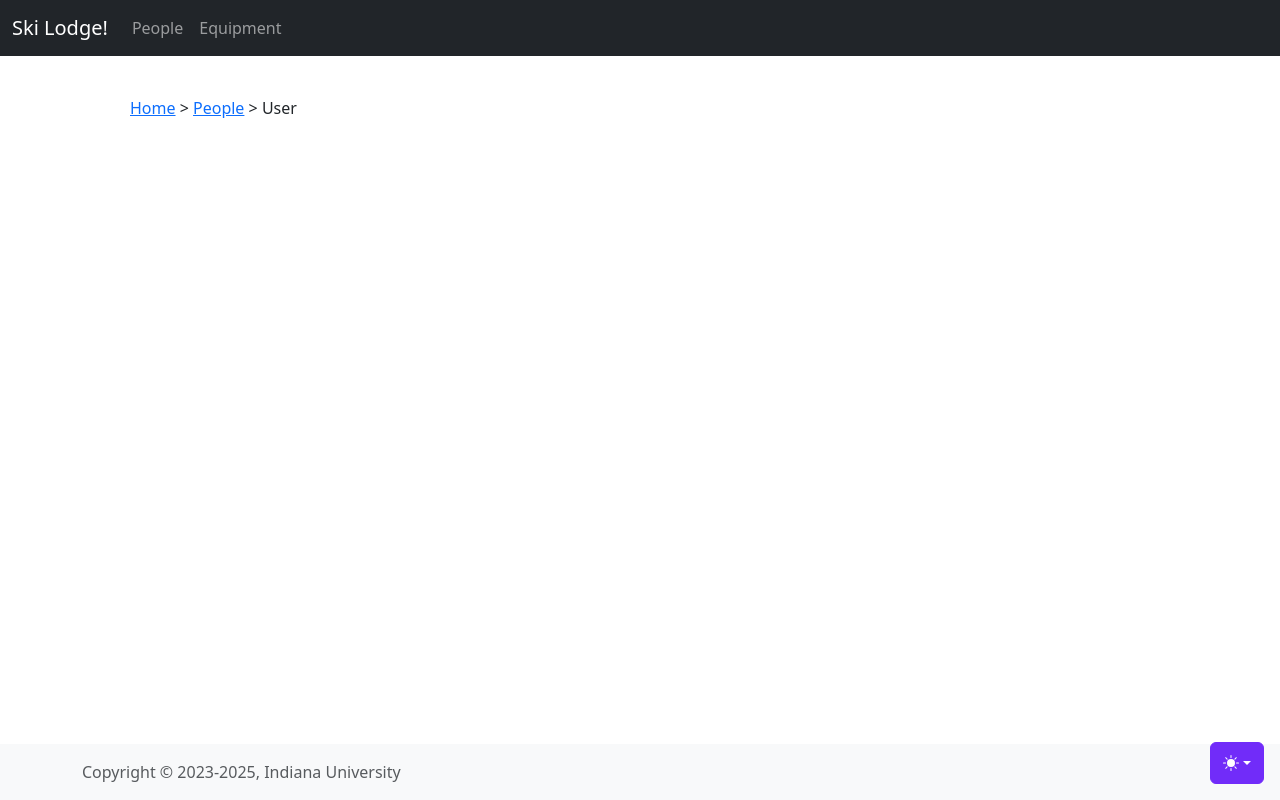
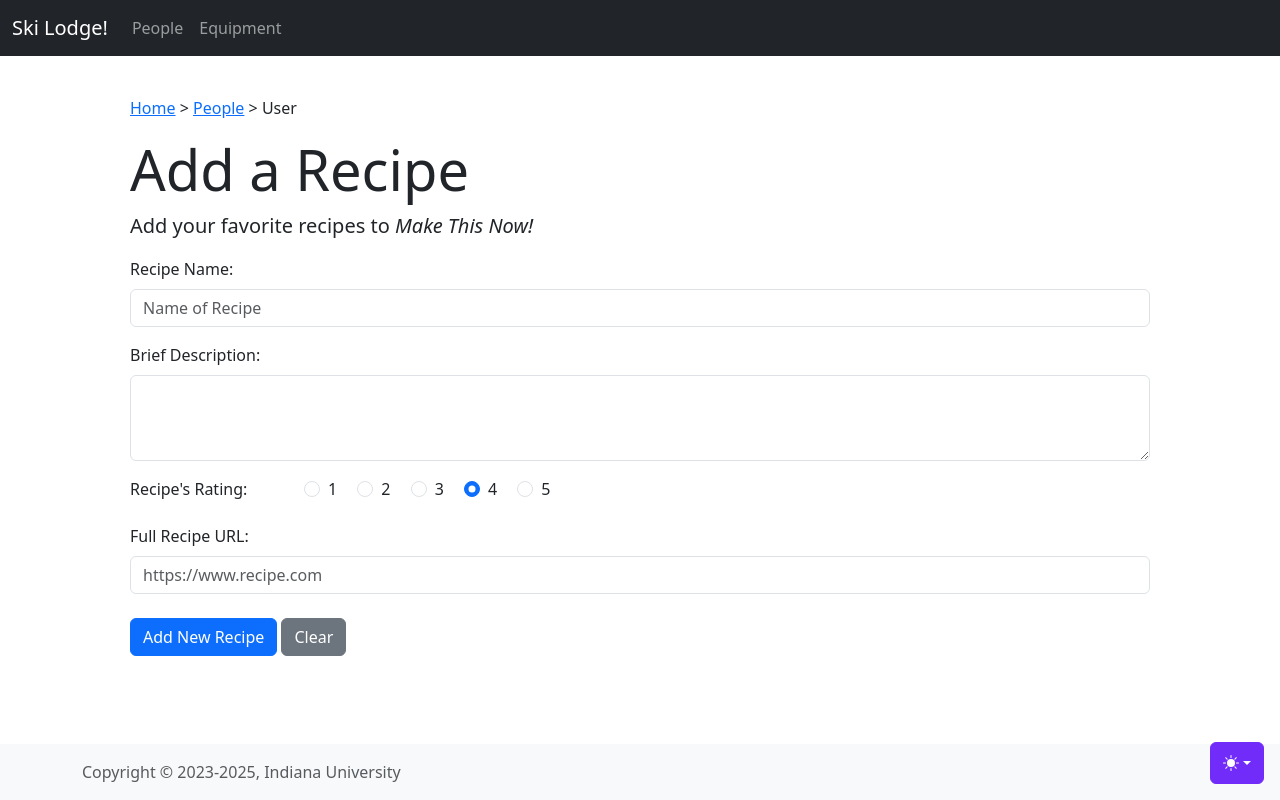
Before and after one commit to matthew-mills182/ski-lodge, a Flask app: page /people/person_id/ in a window 1280 px wide. Run offline with Flask 2, Linux system fonts and the light colour scheme.

Commit message:
added stuff from class today to help structure my person.html

```diff
--- a/flaskapp/templates/people.html
+++ b/flaskapp/templates/people.html
@@ -10,7 +10,7 @@
 <table class = "table table-striped">
     <thead>
         <tr>
-            {% for column in people[1].keys() %}
+            {% for column in people[0].keys() %}
             <th>{{ column }}</th>
             {% endfor %}
         </tr>
--- a/flaskapp/templates/person.html
+++ b/flaskapp/templates/person.html
@@ -1,13 +1,70 @@
 {% extends "base.html" %}
 
-{% block title %}Equipment{% endblock %}
+{% block title %}ID Page{% endblock %}
 
 {% block content %}
 
 
 <p><a href="{{ url_for('render_index') }}">Home</a> > <a href="{{ url_for('render_people') }}">People</a> > User </p>
 
+<h1 class = "display-4">Add a Recipe</h1>
+<p class = "lead">Add your favorite recipes to <em>Make This Now!</em></p>
 
+<!-- add underneath existing text content -->
+<form action="{{ url_for('render_id') }}" method="post" enctype="multipart/form-data">
+    <div class="mb-3">
+        <label for="recipe-name" class="form-label">Recipe Name:</label>
+        <input type="text" class="form-control" name="name" id="recipe-name" placeholder="Name of Recipe">
+    </div>
+    <div class="mb-3">
+        <label for="description" class="form-label">Brief Description:</label>
+        <textarea class="form-control" id="description" name="description" rows="3"></textarea>
+    </div>
+    <fieldset class="row mb-3">
+        <legend class="col-form-label col-sm-2 pt-0">Recipe's Rating:</legend>
+        <div class="col-sm-10">
+            <div class="form-check form-check-inline">
+                <input class="form-check-input" type="radio" name="rating" id="rating-1" value="1">
+                <label class="form-check-label" for="rating-1">
+                    1
+                </label>
+            </div>
+            <div class="form-check form-check-inline">
+                <input class="form-check-input" type="radio" name="rating" id="rating-2" value="2">
+                <label class="form-check-label" for="rating-2">
+                    2
+                </label>
+            </div>
+            <div class="form-check form-check-inline">
+                <input class="form-check-input" type="radio" name="rating" id="rating-3" value="3">
+                <label class="form-check-label" for="rating-3">
+                    3
+                </label>
+            </div>
+            <div class="form-check form-check-inline">
+                <input class="form-check-input" type="radio" name="rating" id="rating-4" value="4" checked>
+                <label class="form-check-label" for="rating-4">
+                    4
+                </label>
+            </div>
+            <div class="form-check form-check-inline">
+                <input class="form-check-input" type="radio" name="rating" id="rating-5" value="5">
+                <label class="form-check-label" for="rating-5">
+                    5
+                </label>
+            </div>
+        </div>
+    </fieldset>
+    <div class="mb-3">
+        <label for="url" class="form-label">Full Recipe URL:</label>
+        <input type="url" class="form-control" name="url" id="url" placeholder="https://www.recipe.com">
+    </div>
+
+     <div class="mt-4">
+         <button class="btn btn-primary" type="submit">Add New Recipe</button>
+         <button class="btn btn-secondary" type="reset">Clear</button>
+     </div>
+ </form>
 
 
 {% endblock%}
```
